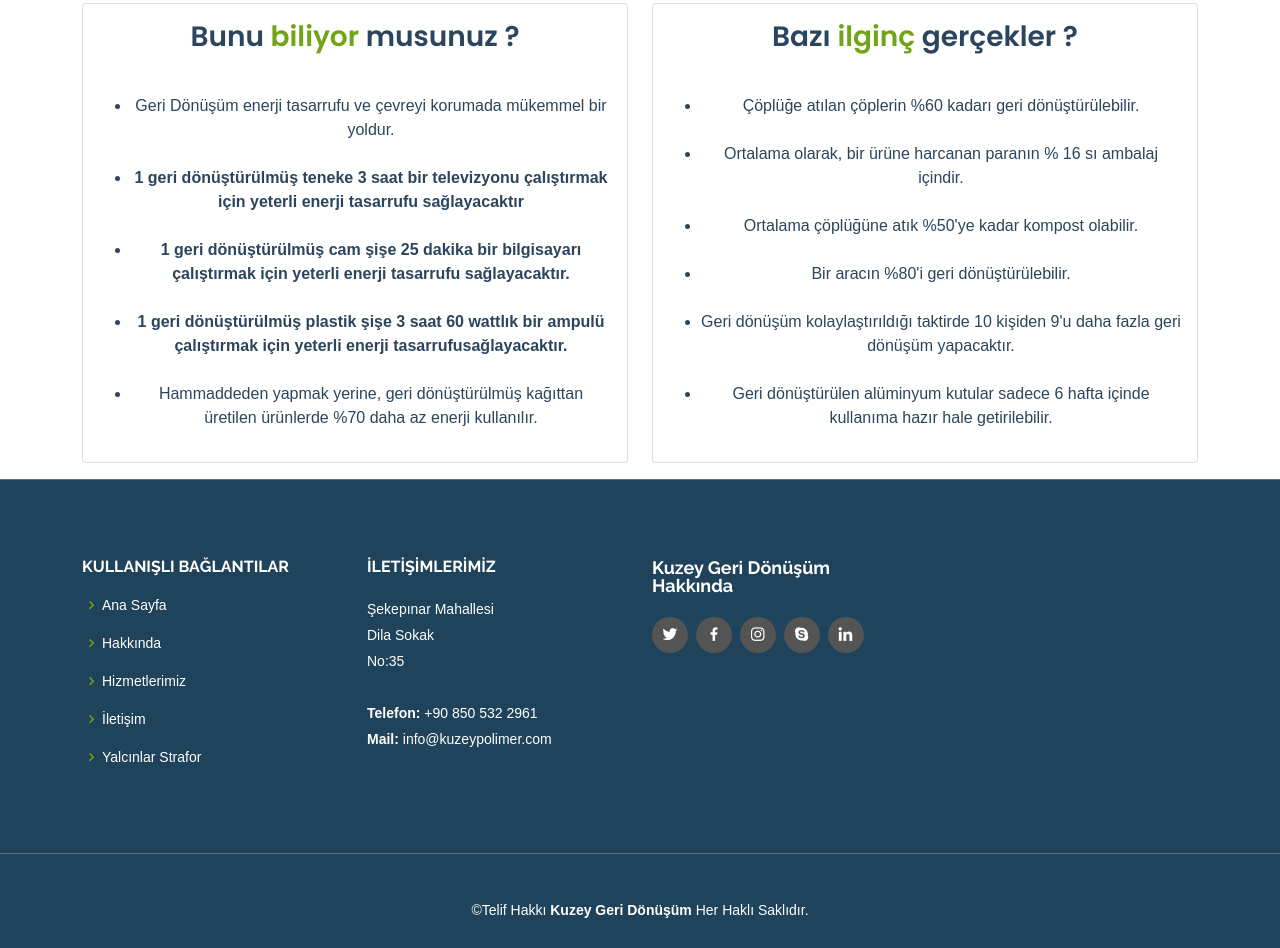
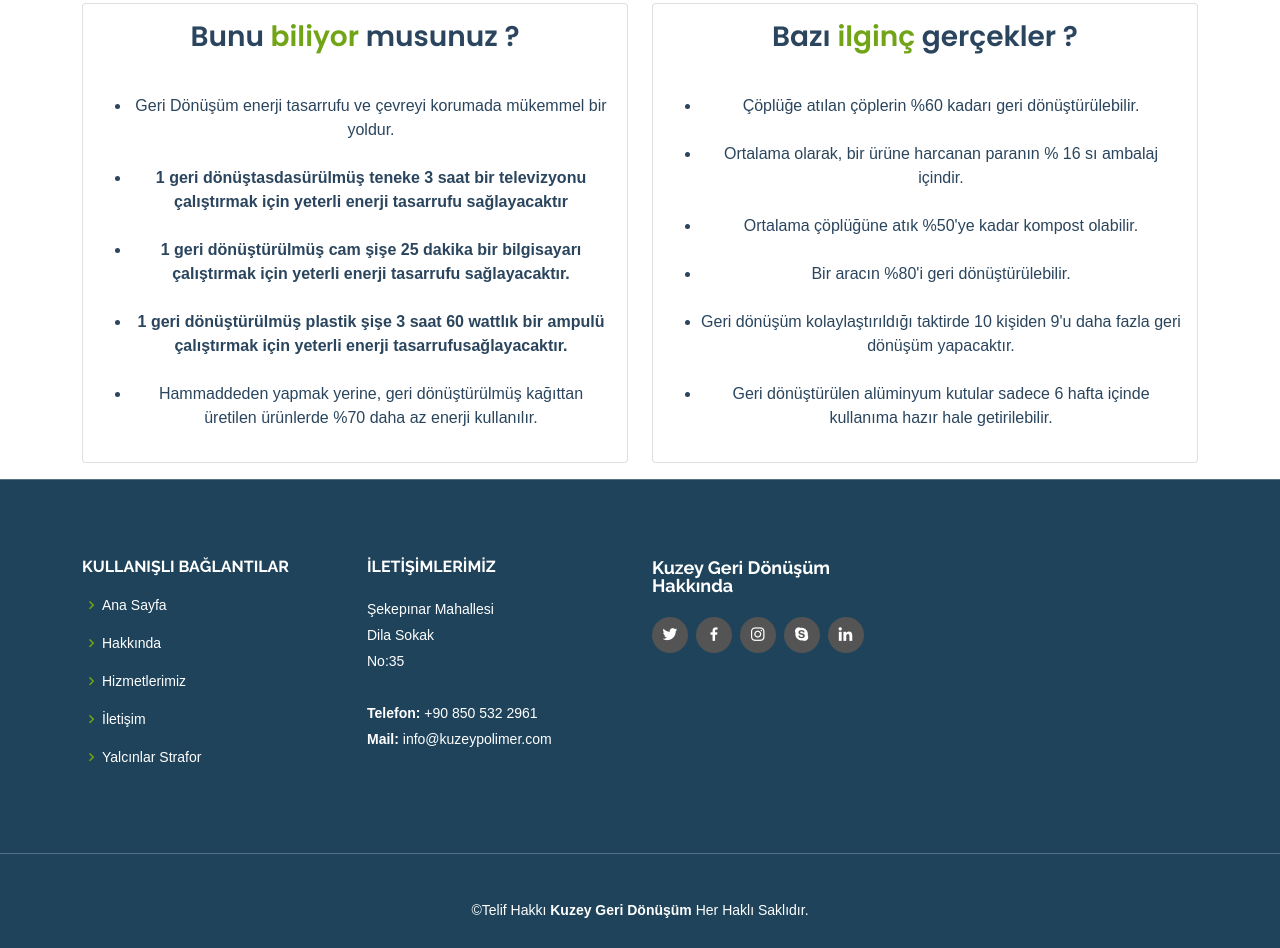
Before and after one commit to sametkiziltas/Kuzey-polimer, a plain HTML site: page KuzeyPolimer/index.html in a window 1280 px wide. Shown: the part 1334-2282 px from the top of the page. Drawn offline with Linux system fonts and the light colour scheme.

Commit message:
satır değişti

```diff
--- a/KuzeyPolimer/index.html
+++ b/KuzeyPolimer/index.html
@@ -162,7 +162,7 @@
                                 <ul>
                                     <li>Geri Dönüşüm enerji tasarrufu ve çevreyi korumada mükemmel bir yoldur.</li>
                                     <br>
-                                    <li><b>1 geri dönüştürülmüş teneke 3 saat bir televizyonu çalıştırmak için yeterli enerji tasarrufu sağlayacaktır</b> </li>
+                                    <li><b>1 geri dönüştasdasürülmüş teneke 3 saat bir televizyonu çalıştırmak için yeterli enerji tasarrufu sağlayacaktır</b> </li>
                                     <br>
                                     <li><b>1 geri dönüştürülmüş cam şişe 25 dakika bir bilgisayarı çalıştırmak için yeterli enerji tasarrufu sağlayacaktır.</b> </li>
                                     <br>
```
